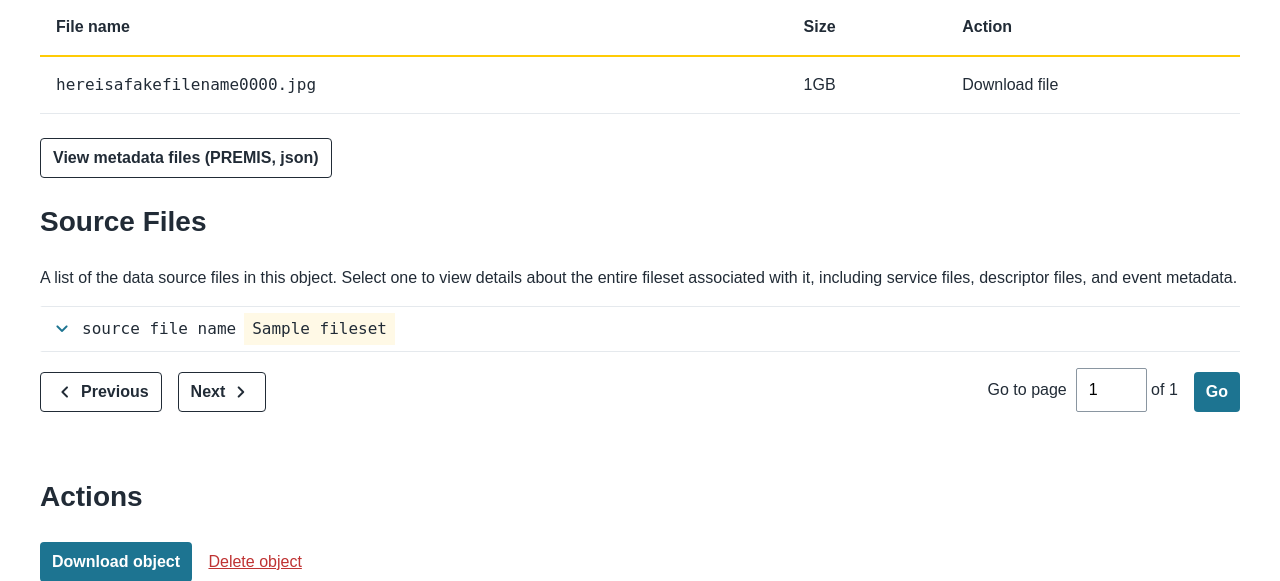
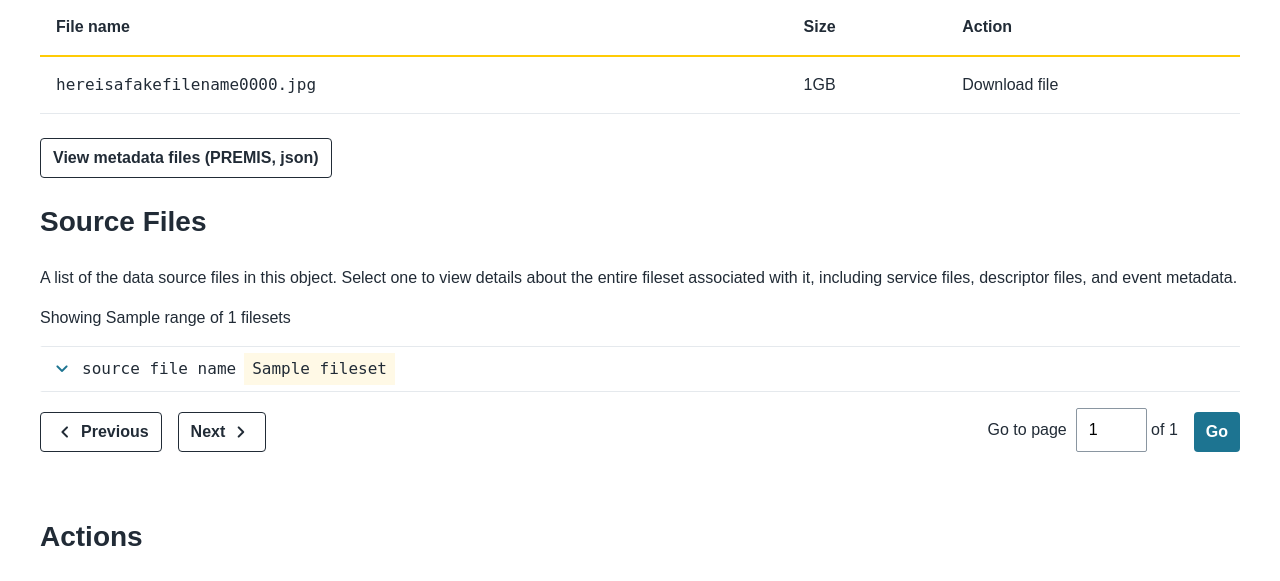
Before and after one commit to mlibrary/dor-console-py, a FastAPI app: template templates/object.html in a window 1280 px wide. Shown: the part 837-1418 px from the top of the page. Run offline with FastAPI, Linux system fonts and the light colour scheme; the template is opened without the code that fills it: most values are stand-ins (such as "Sample title", 1, 10 or a date in 2020); some libraries are stand-ins or nearby versions; some web fonts are replaced.

Commit message:
Add showing line

```diff
--- a/templates/object.html
+++ b/templates/object.html
@@ -76,6 +76,7 @@
 <p>A list of the data source files in this object. Select one to view details about the entire fileset associated with it, including service files, descriptor files, and event metadata. </p>
 <!--Add the source file loop-->
 <div class="mb-1">
+<p>Showing {{ filesets_page.range }} of {{ filesets_page.total_items }} filesets</p>
 {% for fileset in filesets_page.items %}
 <details>
   <summary class="mono">source file name <span class="order-label">{{ fileset.order_label }}</span></summary>
```
